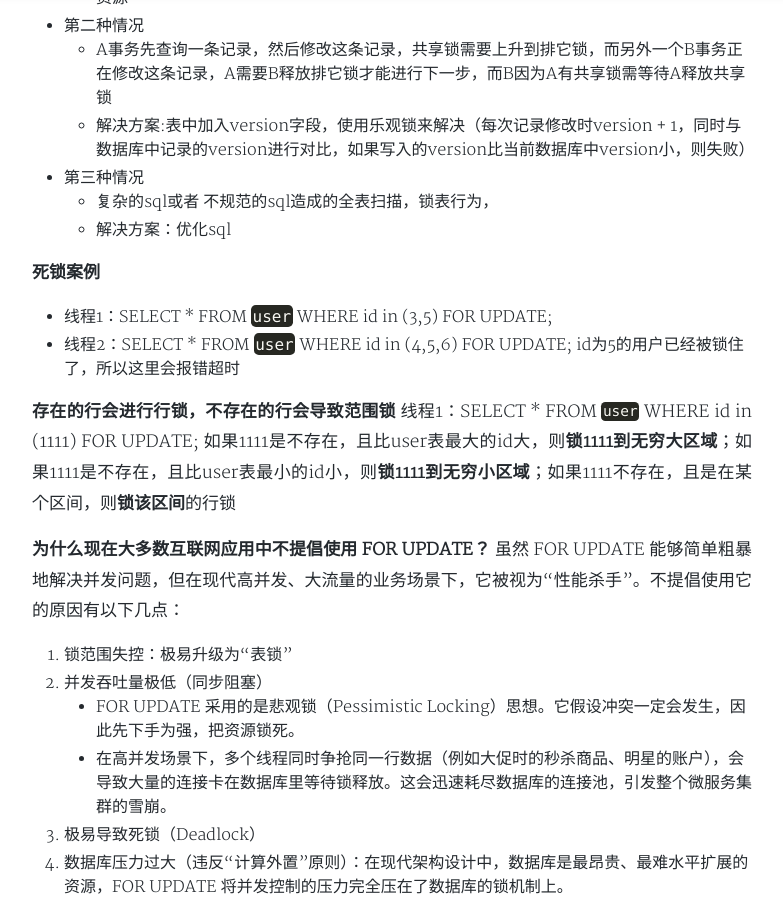
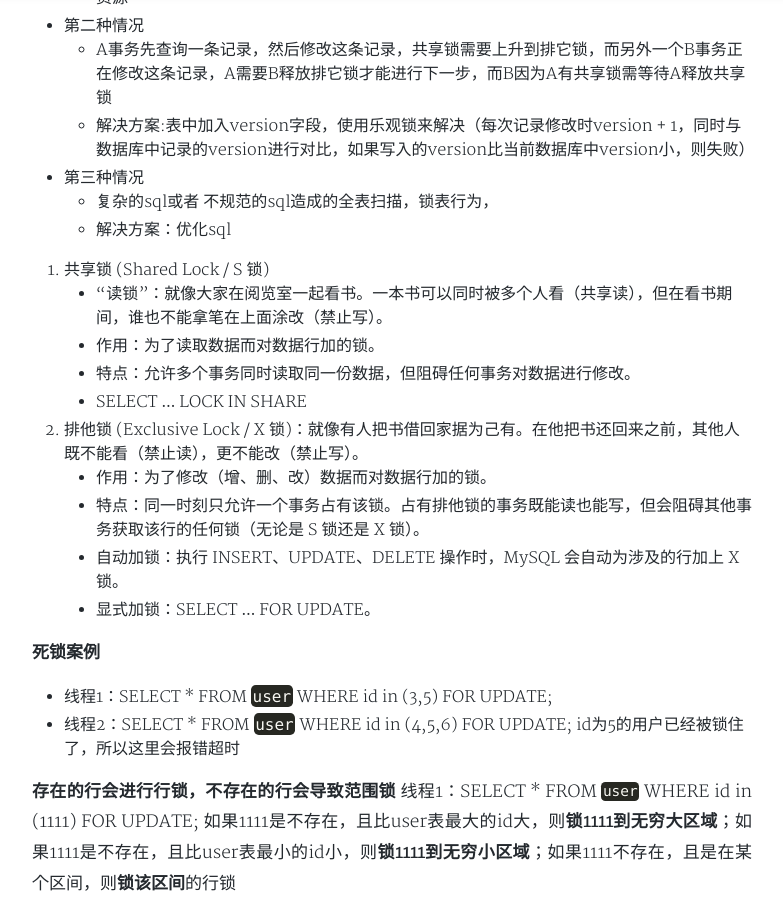
Before and after one commit to gobige/gobige.github.io, a Jekyll site: the page built from _posts/2017-09-16-mysqlIndex.md, in a window 1280 px wide and 900 px high, scrolled down 919 px. Shown: the whole window, without its empty margins (248-1031 px from the left). Built offline with Jekyll 4.4.1, drawn with Linux system fonts in a browser that asks for light colours; nearby versions of some CDN libraries; a style sheet for code colours, icons or effects is not loaded.

Commit message:
Update 2017-09-16-mysqlIndex.md

```diff
--- a/_posts/2017-09-16-mysqlIndex.md
+++ b/_posts/2017-09-16-mysqlIndex.md
@@ -25,6 +25,17 @@ tags: mysql
 - 第三种情况
     - 复杂的sql或者 不规范的sql造成的全表扫描，锁表行为，
     - 解决方案：优化sql
+
+1. 共享锁 (Shared Lock / S 锁)
+- "读锁"：就像大家在阅览室一起看书。一本书可以同时被多个人看（共享读），但在看书期间，谁也不能拿笔在上面涂改（禁止写）。
+- 作用：为了读取数据而对数据行加的锁。
+- 特点：允许多个事务同时读取同一份数据，但阻碍任何事务对数据进行修改。
+- SELECT ... LOCK IN SHARE
+2. 排他锁 (Exclusive Lock / X 锁)：就像有人把书借回家据为己有。在他把书还回来之前，其他人既不能看（禁止读），更不能改（禁止写）。
+- 作用：为了修改（增、删、改）数据而对数据行加的锁。
+- 特点：同一时刻只允许一个事务占有该锁。占有排他锁的事务既能读也能写，但会阻碍其他事务获取该行的任何锁（无论是 S 锁还是 X 锁）。
+- 自动加锁：执行 INSERT、UPDATE、DELETE 操作时，MySQL 会自动为涉及的行加上 X 锁。
+- 显式加锁：SELECT ... FOR UPDATE。
 
 **死锁案例**
 - 线程1：SELECT * FROM `user` WHERE id in (3,5) FOR UPDATE;
```
